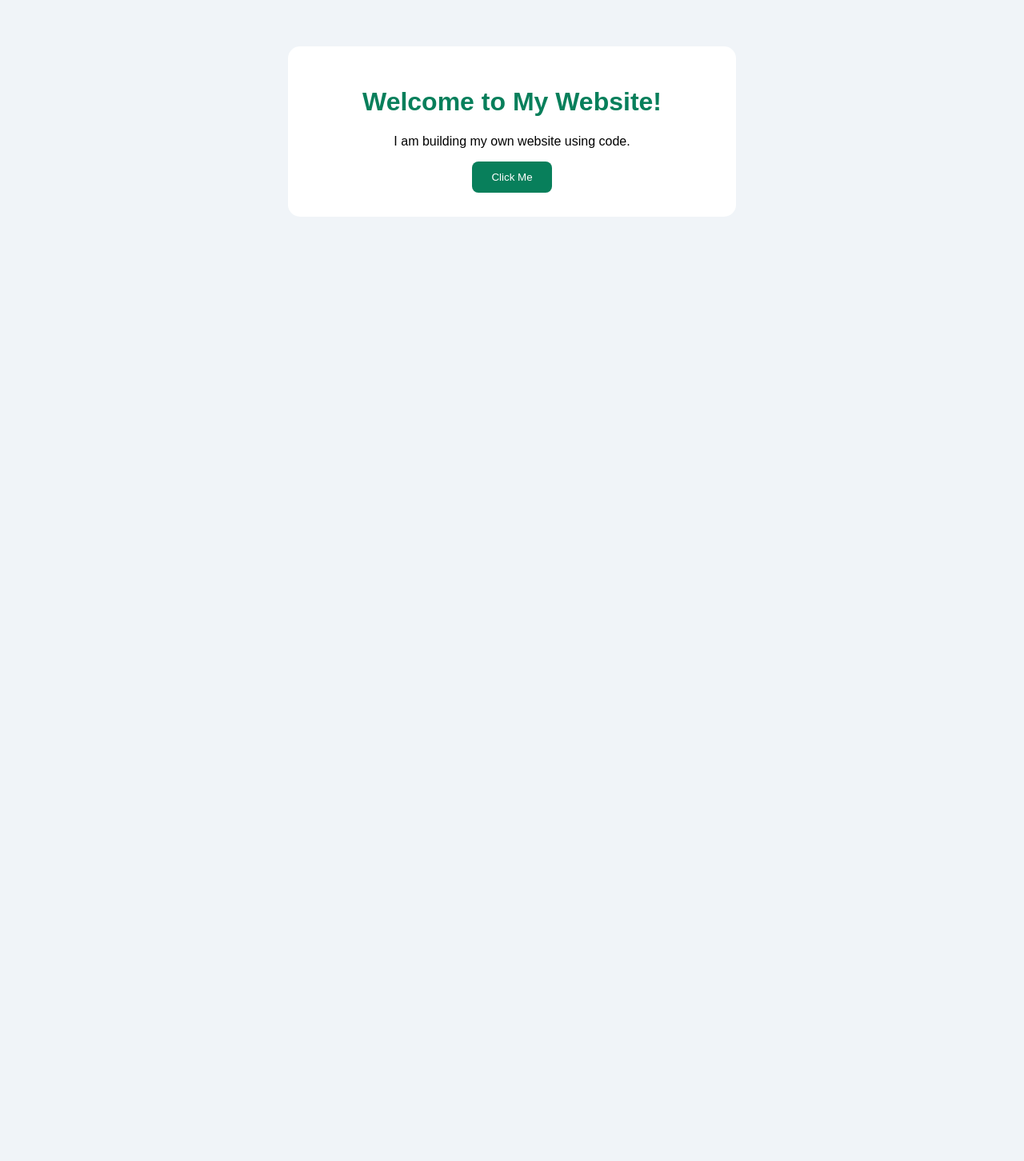
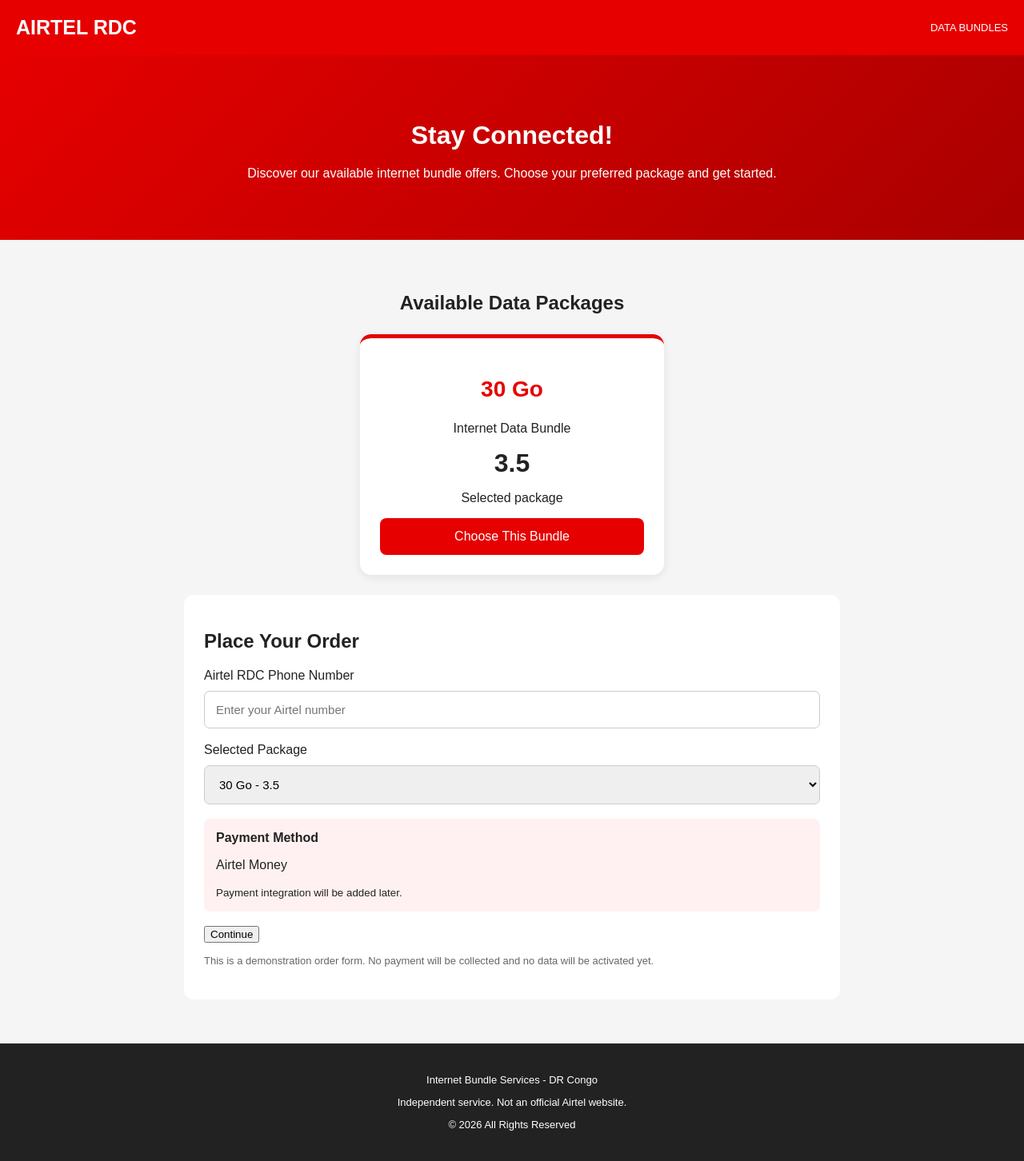
Before and after one commit to geofryrotich808-blip/drc.airtel.congo, a plain HTML site: page index.html in a window 1280 px wide. Shown: the whole page at 80% size. Before the commit the page ends 800 px from the top, so only its background shows below. Drawn offline with Linux system fonts and the light colour scheme.

Commit message:
Update index.html

```diff
--- a/index.html
+++ b/index.html
@@ -3,39 +3,229 @@
 <head>
 <meta charset="UTF-8">
 <meta name="viewport" content="width=device-width, initial-scale=1.0">
-  <title>My First Website</title>
+<title>Airtel RDC - Data Bundles</title>
+
 <style>
+* {
+  box-sizing: border-box;
+}
+
 body {
+  margin: 0;
   font-family: Arial, sans-serif;
+  background: #f5f5f5;
+  color: #222;
+}
+
+header {
+  background: #e60000;
+  color: white;
+  padding: 20px;
+  display: flex;
+  justify-content: space-between;
+  align-items: center;
+}
+
+.logo {
+  font-size: 25px;
+  font-weight: bold;
+}
+
+header span {
+  font-size: 13px;
+}
+
+.hero {
+  background: linear-gradient(135deg, #e60000, #a90000);
+  color: white;
   text-align: center;
-      background: #f0f4f8;
-      padding: 50px 20px;
+  padding: 55px 20px;
 }
-    .card {
+
+.hero h1 {
+  font-size: 32px;
+  margin-bottom: 12px;
+}
+
+.hero p {
+  font-size: 16px;
+  line-height: 1.6;
+}
+
+.container {
+  max-width: 850px;
+  margin: 30px auto;
+  padding: 15px;
+}
+
+.section-title {
+  text-align: center;
+  margin-bottom: 25px;
+}
+
+.bundle {
   background: white;
-      max-width: 500px;
+  border-radius: 14px;
+  padding: 25px;
+  text-align: center;
+  box-shadow: 0 3px 12px rgba(0,0,0,0.08);
+  max-width: 380px;
   margin: auto;
-      padding: 30px;
-      border-radius: 15px;
+  border-top: 5px solid #e60000;
 }
-    h1 { color: #087f5b; }
-    button {
-      background: #087f5b;
+
+.bundle h2 {
+  color: #e60000;
+  font-size: 28px;
+}
+
+.price {
+  font-size: 32px;
+  font-weight: bold;
+  margin: 15px;
+}
+
+.bundle button {
+  background: #e60000;
   color: white;
   border: none;
-      padding: 12px 24px;
+  padding: 14px;
+  width: 100%;
   border-radius: 8px;
+  font-size: 16px;
   cursor: pointer;
+}
+
+.bundle button:hover {
+  background: #b90000;
+}
+
+.order {
+  background: white;
+  padding: 25px;
+  border-radius: 12px;
+  margin-top: 25px;
+}
+
+input, select {
+  width: 100%;
+  padding: 14px;
+  margin: 10px 0 18px;
+  border: 1px solid #ccc;
+  border-radius: 7px;
+  font-size: 15px;
+}
+
+.payment {
+  background: #fff1f1;
+  padding: 15px;
+  border-radius: 8px;
+  margin-bottom: 18px;
+}
+
+.note {
+  color: #666;
+  font-size: 13px;
+  line-height: 1.5;
+}
+
+footer {
+  background: #222;
+  color: white;
+  text-align: center;
+  padding: 25px 15px;
+  margin-top: 40px;
+  font-size: 13px;
 }
 </style>
 </head>
+
 <body>
-  <div class="card">
-    <h1>Welcome to My Website!</h1>
-    <p>I am building my own website using code.</p>
-    <button onclick="alert('My website is working!')">
-      Click Me
+
+<header>
+  <div class="logo">AIRTEL RDC</div>
+  <span>DATA BUNDLES</span>
+</header>
+
+<section class="hero">
+  <h1>Stay Connected!</h1>
+  <p>
+    Discover our available internet bundle offers.
+    Choose your preferred package and get started.
+  </p>
+</section>
+
+<main class="container">
+
+  <h2 class="section-title">Available Data Packages</h2>
+
+  <div class="bundle">
+    <h2>30 Go</h2>
+    <p>Internet Data Bundle</p>
+    <div class="price">3.5</div>
+    <p>Selected package</p>
+    <button onclick="selectBundle()">
+      Choose This Bundle
     </button>
   </div>
+
+  <section class="order" id="order">
+    <h2>Place Your Order</h2>
+
+    <label for="phone">Airtel RDC Phone Number</label>
+    <input
+      id="phone"
+      type="tel"
+      placeholder="Enter your Airtel number"
+    >
+
+    <label for="package">Selected Package</label>
+    <select id="package">
+      <option value="30 Go">30 Go - 3.5</option>
+    </select>
+
+    <div class="payment">
+      <strong>Payment Method</strong>
+      <p>Airtel Money</p>
+      <small>Payment integration will be added later.</small>
+    </div>
+
+    <button type="button" onclick="placeOrder()">
+      Continue
+    </button>
+
+    <p class="note">
+      This is a demonstration order form. No payment
+      will be collected and no data will be activated yet.
+    </p>
+  </section>
+
+</main>
+
+<footer>
+  <p>Internet Bundle Services - DR Congo</p>
+  <p>Independent service. Not an official Airtel website.</p>
+  <p>© 2026 All Rights Reserved</p>
+</footer>
+
+<script>
+function selectBundle() {
+  document.getElementById("order").scrollIntoView({
+    behavior: "smooth"
+  });
+}
+
+function placeOrder() {
+  const phone = document.getElementById("phone").value.trim();
+
+  if (!/^\+?243[0-9]{9}$/.test(phone)) {
+    alert("Please enter a valid DR Congo phone number beginning with 243.");
+    return;
+  }
+
+  alert("Your demo order form is working! Payment integration is not yet connected.");
+}
+</script>
+
 </body>
 </html>
```
Lines whose indentation alone changed are shown as unchanged.
